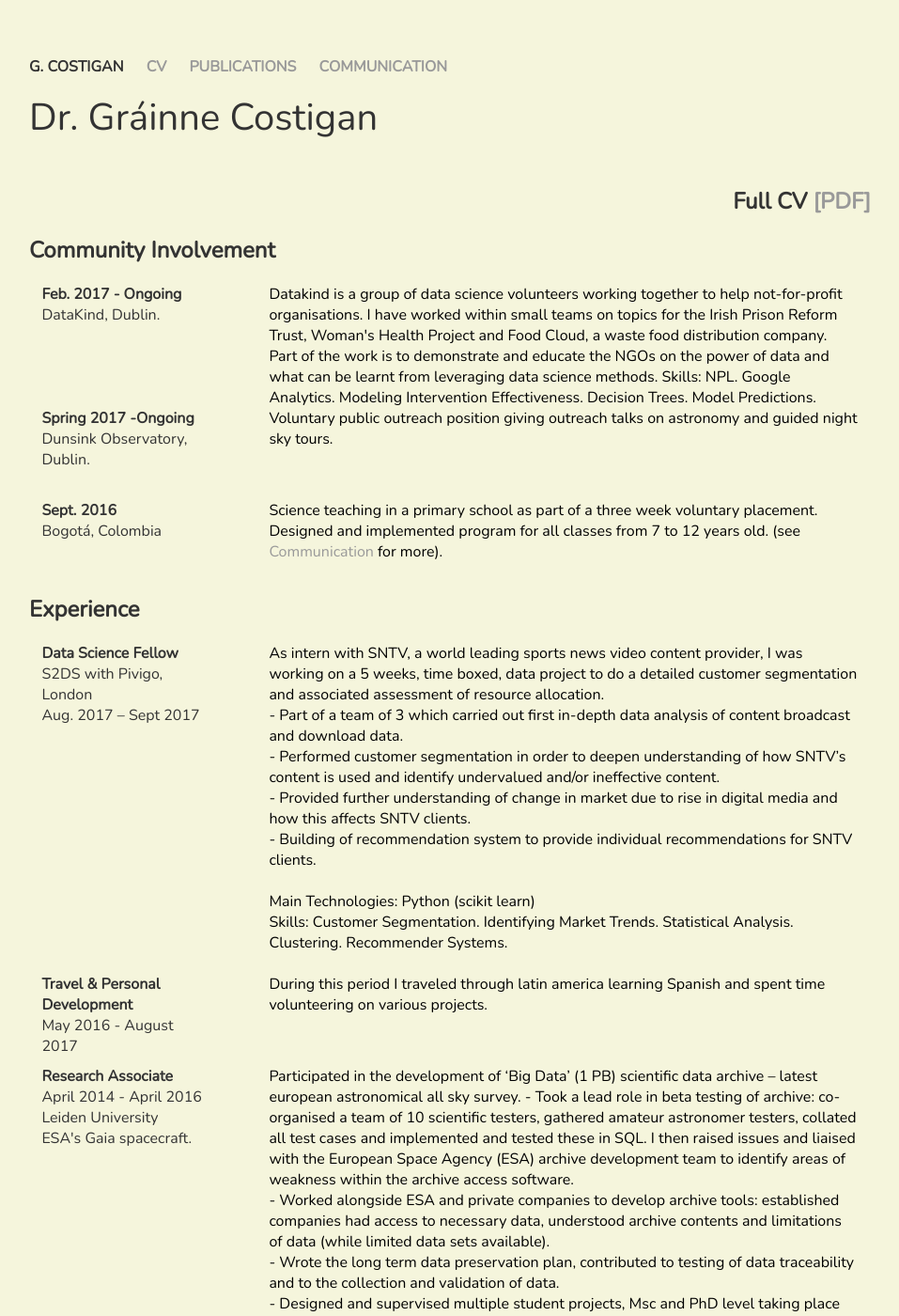
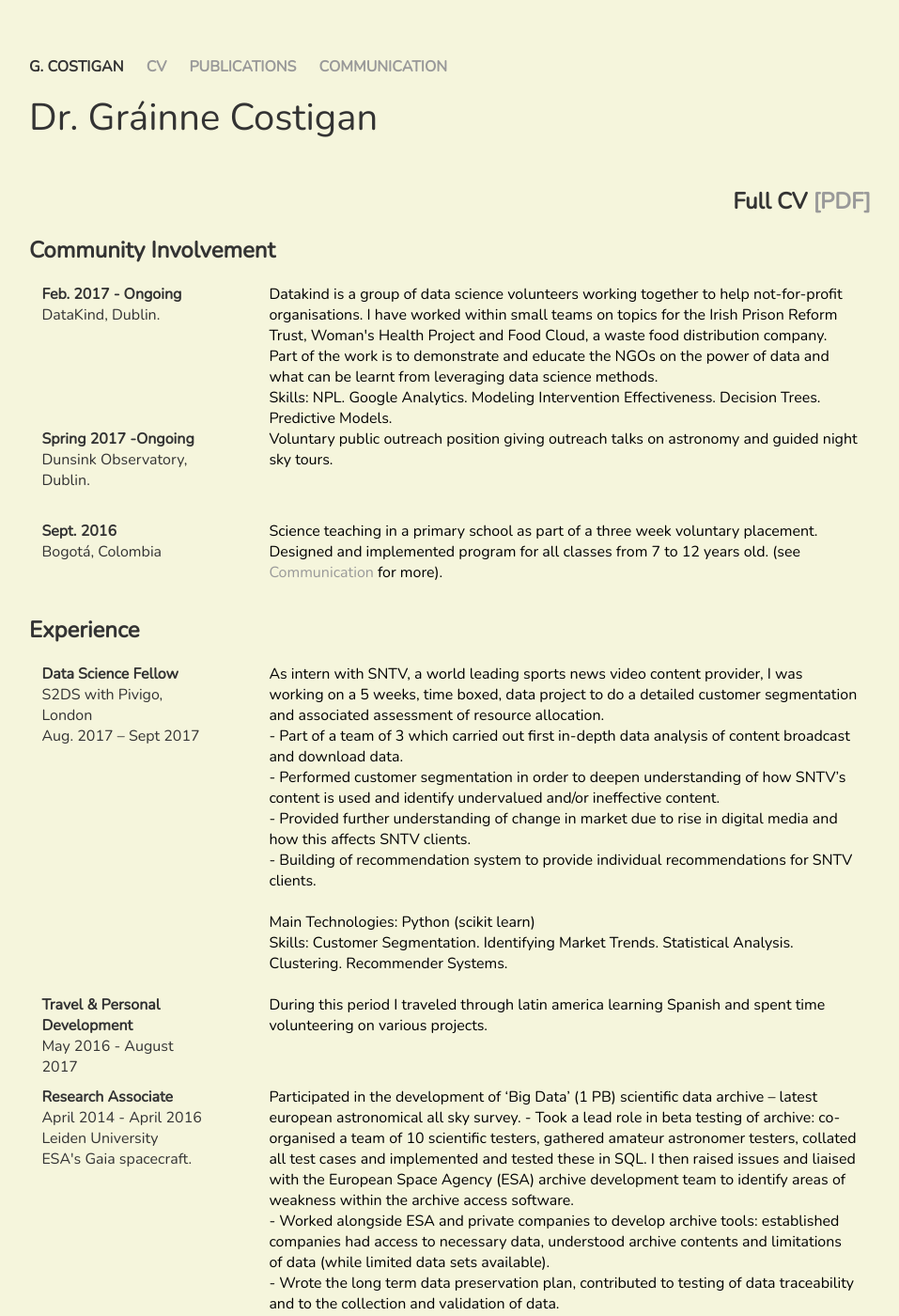
Before and after one commit to twotonnetess/twotonnetess.github.io, a Jekyll site: the page built from cv/index.html, in a window 1280 px wide and 1400 px high. Shown: the whole window at 94% size, without its empty margins (161-1118 px from the left). Built offline with Jekyll 4.4.1, drawn with Linux system fonts in a browser that asks for light colours; some of the changed text lies outside the part shown.

Commit message:
update cv

```diff
--- a/cv/index.html
+++ b/cv/index.html
@@ -22,7 +22,9 @@ title: CV G. Costigan
 
 Part of the work is to demonstrate and educate the NGOs on the power of data and what can be learnt from leveraging data science methods.
 
-Skills: NPL. Google Analytics. Modeling Intervention Effectiveness. Decision Trees. Model Predictions.
+</br>
+
+Skills: NPL. Google Analytics. Modeling Intervention Effectiveness. Decision Trees. Predictive Models.
 
   </place_details>
 
@@ -145,7 +147,9 @@ Main Technologies:  MIDAS (FORTRAN based). IDL.
 </br>
 
 Skills: Time Series Analysis. Data Visualisation and Communication. Data Cleaning.
+
 </br>
+
 </br>
 
    </place_details>
```
Also changed, not shown: other parts of cv/index.html (+1 -1 lines).
